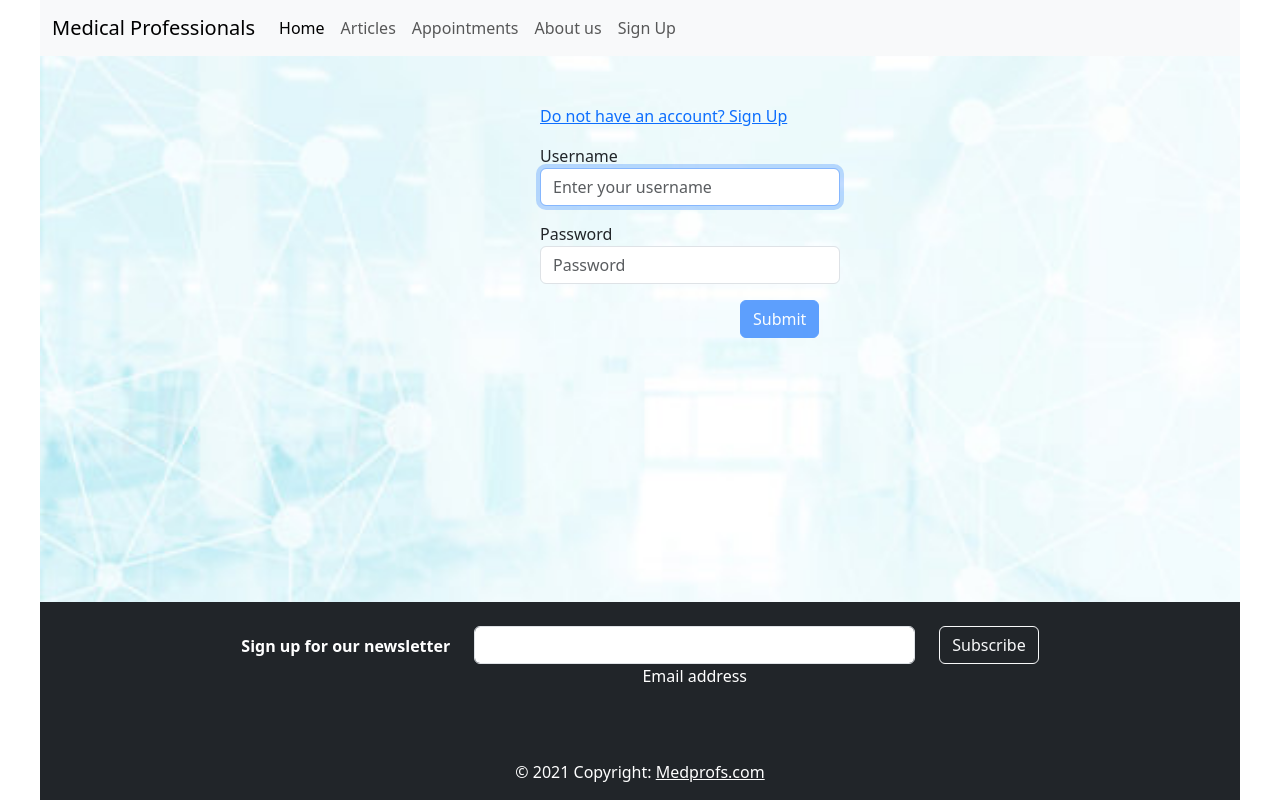
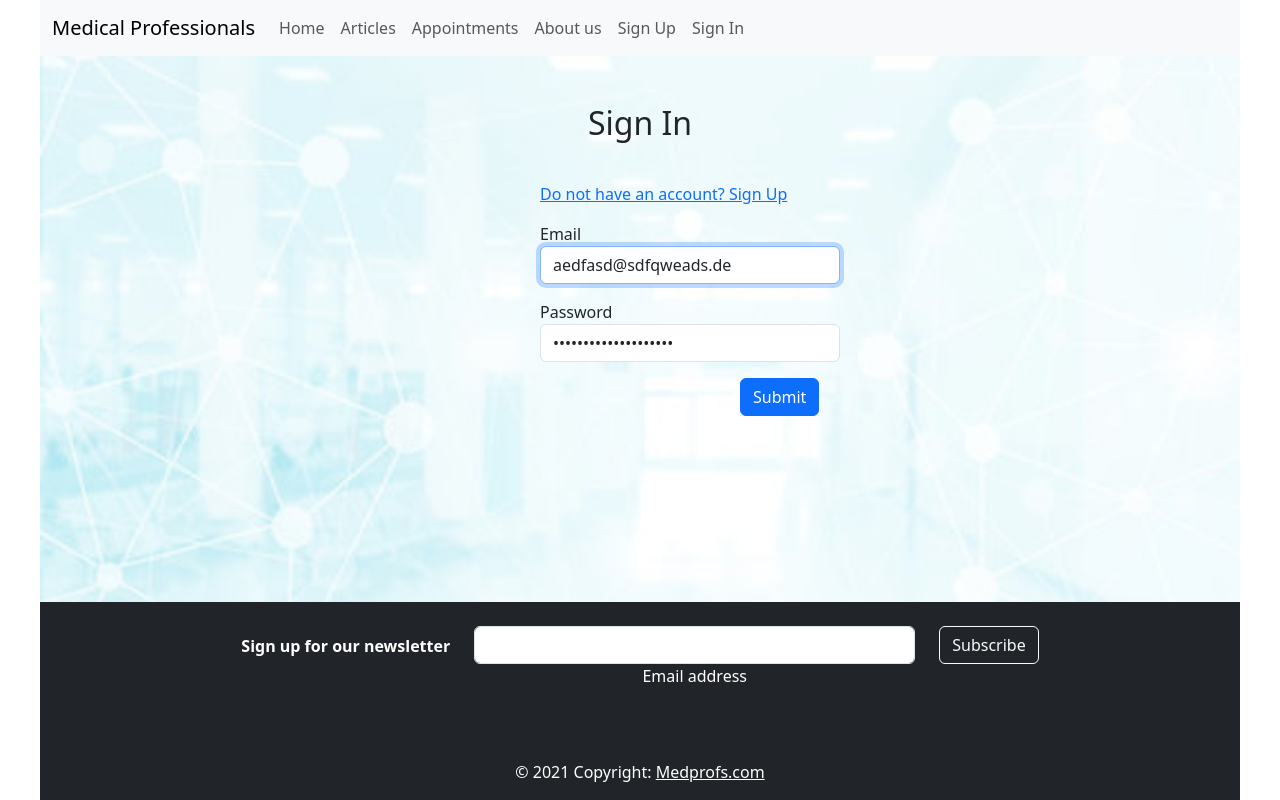
Before and after one commit to ydemakova/medprofs-client, a React (Create React App) app: page /sign-in in a window 1280 px wide. Built offline with nearby package versions, Linux system fonts and the light colour scheme; no server answers.

Commit message:
implement logout

```diff
--- a/src/App.js
+++ b/src/App.js
@@ -4,6 +4,7 @@ import AppointmentListPage from './components/appointment/AppointmentList'
 import ArticleDetailPage from './components/article/ArticleDetailPage'
 import ArticleListPage from './components/article/ArticleListPage'
 import SignInPage from './components/auth/SignInPage'
+import SignOutPage from './components/auth/SignOutPage'
 import SignUpPage from './components/auth/SignUpPage'
 import AboutPage from './components/misc/AboutPage'
 import Footer from './components/misc/Footer'
@@ -18,6 +19,7 @@ export default function App() {
 			<Routes>
 				<Route path="/sign-in" element={<SignInPage />} />
 				<Route path="/sign-up" element={<SignUpPage />} />
+				<Route path="/sign-out" element={<SignOutPage />} />
 				<Route path="/articles" element={<ArticleListPage />} />
 				<Route path="/articles/new" element={<ArticleDetailPage />} />
 				<Route path="/articles/:id" element={<ArticleDetailPage />} />
--- a/src/components/auth/SignInPage.js
+++ b/src/components/auth/SignInPage.js
@@ -1,43 +1,51 @@
+import axios from 'axios'
 import React, { useState } from 'react'
 import { Link, useNavigate } from 'react-router-dom'
+import { API_URL } from '../../config'
 
 export default function SignInPage() {
-	const [username, setUsername] = useState('')
-	const [password, setPassword] = useState('')
-	//const { id } = useParams()
-
+	const [email, setEmail] = useState('aedfasd@sdfqweads.de')
+	const [password, setPassword] = useState('adfasdfasdfadsfasdfc')
 	const navigate = useNavigate()
 
 	function validateForm() {
-		return username.length > 0 && password.length > 0
+		return email.length > 0 && password.length > 0
 	}
 
-	function handleSubmit(event) {
+	async function handleSubmit(event) {
 		event.preventDefault()
-		//if(event.target.username.value ===
-		//
-		//axios.get('/users') &&) {
+		const signInDto = { email, password }
+		let err
 
-		navigate('/articles', { replace: true })
+		await axios.post(`${API_URL}/auth/sign-in`, signInDto, { withCredentials: true }).catch((e) => (err = e))
+
+		if (err) {
+			console.error(err)
+			// handle error
+			return
+		}
+
+		navigate('/profile', { replace: true })
 	}
 
 	return (
 		<div>
+			<h2 className="text-center">Sign In</h2>
 			<form onSubmit={handleSubmit}>
 				<Link to="/sign-up" className="col-md-3 mb-3 offset-5">
 					{'Do not have an account? Sign Up'}
 				</Link>
 				<div className="col-md-3 mb-3 mt-3 offset-5">
-					<label htmlFor="username">Username</label>
+					<label htmlFor="email">Email</label>
 					<input
 						autoFocus
 						type="text"
-						name="username"
-						value={username}
-						onChange={(e) => setUsername(e.target.value)}
+						name="email"
+						value={email}
+						onChange={(e) => setEmail(e.target.value)}
 						className="form-control"
-						id="username"
-						placeholder="Enter your username"
+						id="email"
+						placeholder="Enter your email"
 					/>
 				</div>
 				<div className="col-md-3 mb-3 offset-5">
--- /dev/null
+++ b/src/components/auth/SignOutPage.js
@@ -0,0 +1,10 @@
+import React from 'react'
+
+export default function SignOutPage() {
+	return (
+		<div>
+			<h2>Sign Out</h2>
+			<p>You have been signed out!</p>
+		</div>
+	)
+}
--- a/src/components/auth/SignUpForm.js
+++ b/src/components/auth/SignUpForm.js
@@ -38,7 +38,6 @@ export default function SignUpForm() {
 
 	return (
 		<div className="user-form">
-			<h2>Sign up</h2>
 			<form className="form" onSubmit={createUser}>
 				<div className="form-group row mb-3">
 					<label htmlFor="username" className="col-2 col-form-label offset-2">
--- a/src/components/auth/SignUpPage.js
+++ b/src/components/auth/SignUpPage.js
@@ -4,58 +4,8 @@ import SignUpForm from './SignUpForm'
 export default function SignUpPage() {
 	return (
 		<div>
+			<h2>Sign up</h2>
 			<SignUpForm />
-			{/* <form>
-				<Link to="/signup">{'Don n? Sign In'}</Link>
-				<div className="col-md-3 mb-3">
-					<label htmlFor="firstname">First Name</label>
-					<input
-						type="firstname"
-						name="password"
-						class="form-control"
-						id="firstname"
-						placeholder="Your first name"
-					/>
-				</div>
-				<div className="col-md-3 mb-3">
-					<label htmlFor="lastname">Last Name</label>
-					<input
-						type="lastname"
-						name="lastname"
-						class="form-control"
-						id="lastname"
-						placeholder="Your last name"
-					/>
-				</div>
-				<div className="col-md-3 mb-3">
-					<label htmlFor="username">Username</label>
-					<input
-						type="username"
-						name="username"
-						class="form-control"
-						id="password"
-						placeholder="Your name on the platform"
-					/>
-				</div>
-				<div className="col-md-3 mb-3">
-					<label htmlFor="email">Email address</label>
-					<input
-						type="email"
-						name="email"
-						className="form-control"
-						id="email"
-						aria-describedby="emailHelp"
-						placeholder="Enter email"
-					/>
-					<small id="emailHelp" class="form-text text-muted">
-						We'll never share your email with anyone else.
-					</small>
-				</div>
-				<div className="col-md-3 mb-3">
-					<label htmlFor="password">Password</label>
-					<input type="password" name="password" class="form-control" id="password" placeholder="Password" />
-				</div>
-			</form> */}
 		</div>
 	)
 }
--- a/src/components/misc/Header.js
+++ b/src/components/misc/Header.js
@@ -1,7 +1,23 @@
-import React from 'react'
+import axios from 'axios'
+import React, { useEffect, useState } from 'react'
 import { Link } from 'react-router-dom'
+import { API_URL } from '../../config'
 
 export default function Header() {
+	const [user, setUser] = useState(null)
+
+	async function signOut() {
+		await axios.post(`${API_URL}/auth/sign-out`, {}, { withCredentials: true })
+		setUser(null)
+	}
+
+	useEffect(() => {
+		;(async () => {
+			const res = await axios.get(`${API_URL}/auth/current-user`, { withCredentials: true })
+			setUser(res.data)
+		})()
+	}, [])
+
 	return (
 		<header className="mb-5">
 			<nav className="navbar navbar-expand-lg navbar-light bg-light">
@@ -23,7 +39,7 @@ export default function Header() {
 					<div className="collapse navbar-collapse d-flex" id="navbarNav">
 						<ul className="navbar-nav">
 							<li className="nav-item">
-								<Link className="nav-link active" aria-current="page" to="/">
+								<Link className="nav-link" aria-current="page" to="/">
 									Home
 								</Link>
 							</li>
@@ -42,11 +58,33 @@ export default function Header() {
 									About us
 								</Link>
 							</li>
-							<li className="nav-item">
-								<Link className="nav-link" to="/sign-up">
-									Sign Up
-								</Link>
-							</li>
+							{(!!user && (
+								<>
+									<li className="nav-item">
+										<Link className="nav-link" aria-current="page" to="/profile">
+											Profile
+										</Link>
+									</li>
+									<li className="nav-item">
+										<Link to="/sign-out" className="nav-link" type="button" onClick={signOut}>
+											SignOut
+										</Link>
+									</li>
+								</>
+							)) || (
+								<>
+									<li className="nav-item">
+										<Link className="nav-link" to="/sign-up">
+											Sign Up
+										</Link>
+									</li>
+									<li className="nav-item">
+										<Link className="nav-link" to="/sign-in">
+											Sign In
+										</Link>
+									</li>
+								</>
+							)}
 						</ul>
 					</div>
 				</div>
--- a/src/components/user/ProfilePage.js
+++ b/src/components/user/ProfilePage.js
@@ -1,9 +1,22 @@
-import React from 'react'
+import axios from 'axios'
+import React, { useEffect, useState } from 'react'
+// import { useNavigate, useParams } from 'react-router-dom'
+import { API_URL } from '../../config'
 
 export default function ProfilePage() {
+	const [user, setUser] = useState(null)
+
+	useEffect(() => {
+		;(async () => {
+			const res = await axios.get(`${API_URL}/auth/current-user`, { withCredentials: true })
+			setUser(res.data)
+		})()
+	})
+
 	return (
 		<div>
 			<h1>Profile</h1>
+			<div>{user?.username}</div>
 		</div>
 	)
 }
```
